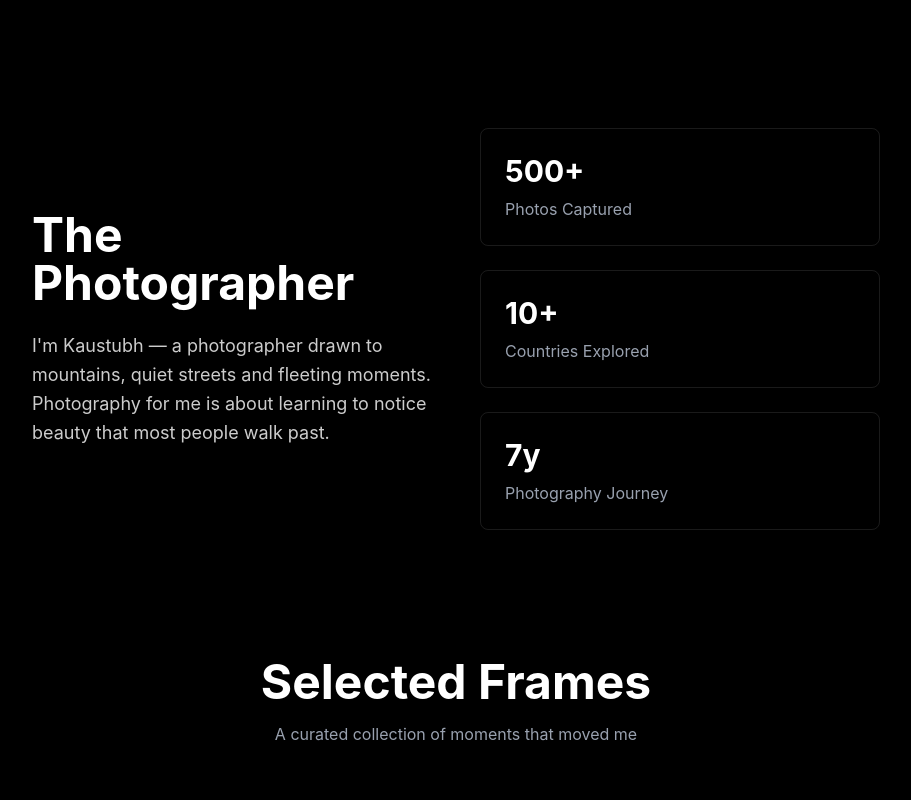
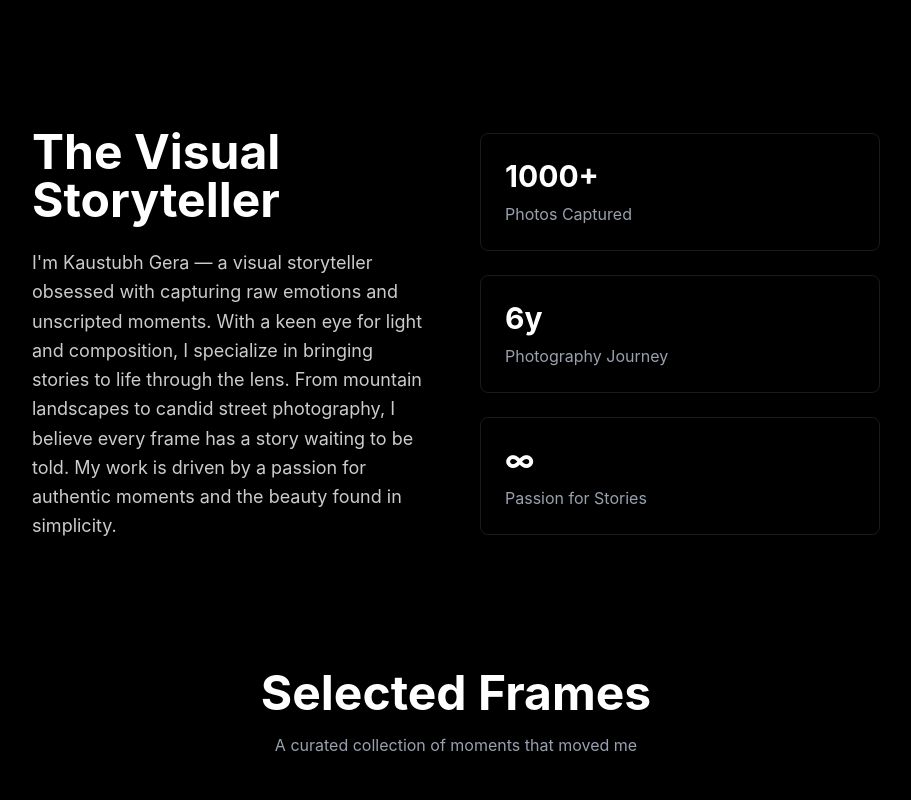
Before and after one commit to Gerakaustubh/ektara, a Next.js app: page / in a window 1280 px wide. Shown: the part 800-1600 px from the top of the page, without its empty margins (184-1095 px from the left). Built offline with nearby package versions, Linux system fonts and the light colour scheme.

Commit message:
Update website with personal info - Kaustubh Gera

```diff
--- a/app/page.tsx
+++ b/app/page.tsx
@@ -96,7 +96,7 @@ export default function Home() {
       transition={{ duration: 1, delay: 0.4 }}
       className="text-lg md:text-xl opacity-80 tracking-wide"
     >
-      by Kaustubh — Capturing stories through light
+      by Kaustubh Gera — Capturing stories through light
     </motion.p>
 
     <motion.div
@@ -121,12 +121,9 @@ export default function Home() {
             transition={{ duration: 0.8 }}
             viewport={{ once: true }}
           >
-            <h2 className="text-5xl mb-6 font-bold">The Photographer</h2>
+            <h2 className="text-5xl mb-6 font-bold">The Visual Storyteller</h2>
             <p className="opacity-80 leading-relaxed text-lg">
-              I'm Kaustubh — a photographer drawn to mountains,
-              quiet streets and fleeting moments. Photography for me
-              is about learning to notice beauty that most people
-              walk past.
+              I'm Kaustubh Gera — a visual storyteller obsessed with capturing raw emotions and unscripted moments. With a keen eye for light and composition, I specialize in bringing stories to life through the lens. From mountain landscapes to candid street photography, I believe every frame has a story waiting to be told. My work is driven by a passion for authentic moments and the beauty found in simplicity.
             </p>
           </motion.div>
           <motion.div
@@ -137,16 +134,16 @@ export default function Home() {
             className="space-y-6"
           >
             <div className="p-6 rounded-lg border border-white/10 hover:border-white/30 transition">
-              <p className="text-3xl font-bold text-white">500+</p>
+              <p className="text-3xl font-bold text-white">1000+</p>
               <p className="text-gray-400 mt-2">Photos Captured</p>
             </div>
             <div className="p-6 rounded-lg border border-white/10 hover:border-white/30 transition">
-              <p className="text-3xl font-bold text-white">10+</p>
-              <p className="text-gray-400 mt-2">Countries Explored</p>
+              <p className="text-3xl font-bold text-white">6y</p>
+              <p className="text-gray-400 mt-2">Photography Journey</p>
             </div>
             <div className="p-6 rounded-lg border border-white/10 hover:border-white/30 transition">
-              <p className="text-3xl font-bold text-white">7y</p>
-              <p className="text-gray-400 mt-2">Photography Journey</p>
+              <p className="text-3xl font-bold text-white">∞</p>
+              <p className="text-gray-400 mt-2">Passion for Stories</p>
             </div>
           </motion.div>
         </div>
@@ -223,7 +220,7 @@ export default function Home() {
             I realised photography was never about the camera —
             it was about learning to see."
           </p>
-          <p className="text-gray-500 mt-6">— Kaustubh</p>
+          <p className="text-gray-500 mt-6">— Kaustubh Gera</p>
         </motion.div>
       </section>
 
@@ -245,7 +242,7 @@ export default function Home() {
 
           <div className="flex flex-col sm:flex-row gap-4 justify-center">
             <motion.a
-              href="https://instagram.com"
+              href="https://www.instagram.com/ektarabykaustubh?igsh=dW9uYWRhejBuOWZx&utm_source=qr"
               target="_blank"
               rel="noopener noreferrer"
               whileHover={{ scale: 1.05, backgroundColor: "rgba(255,255,255,0.1)" }}
@@ -254,7 +251,7 @@ export default function Home() {
               Instagram
             </motion.a>
             <motion.a
-              href="mailto:contact@ektara.com"
+              href="mailto:ektarabykaustubh@gmail.com"
               whileHover={{ scale: 1.05 }}
               className="px-8 py-3 bg-white text-black rounded-lg hover:bg-gray-200 transition text-lg font-medium"
             >
@@ -269,7 +266,7 @@ export default function Home() {
       {/* FOOTER */}
       <footer className="py-10 text-center opacity-60">
 
-        © {new Date().getFullYear()} Ektara by Kaustubh
+        © {new Date().getFullYear()} Ektara by Kaustubh Gera
 
       </footer>
 
```
